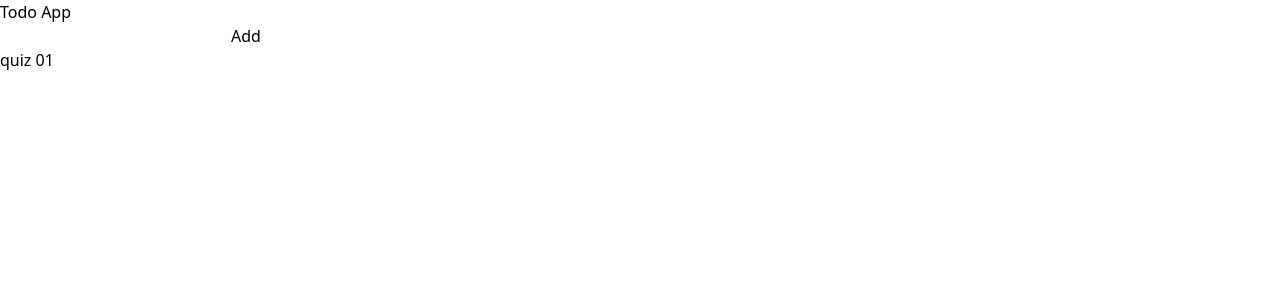
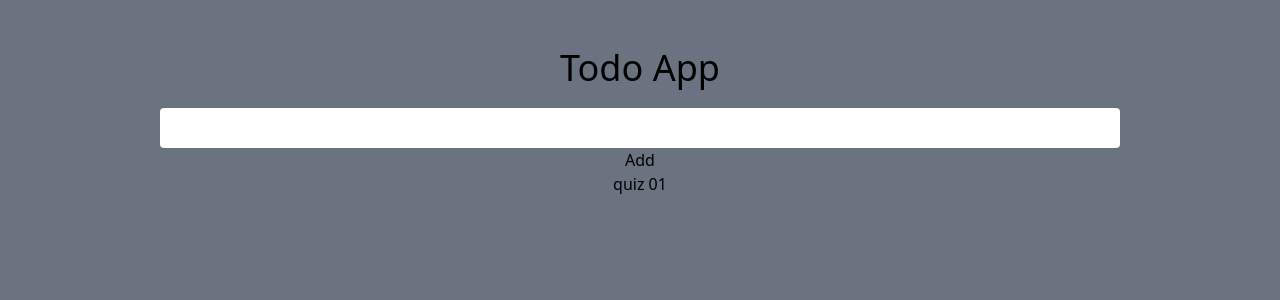
Before and after one commit to Jwasana/LC-Task, a Next.js app in the folder todo_app/: page / in a window 1280 px wide. Shown: the top 300 px of the page. Built offline with nearby package versions, Linux system fonts and the light colour scheme.

Commit message:
add style using tailwind css

```diff
--- a/todo_app/pages/_app.js
+++ b/todo_app/pages/_app.js
@@ -3,7 +3,13 @@ import '../styles/globals.css';
 
 
 const MyApp = ({ Component, pageProps }) => {
-  return <Component {...pageProps} />
+  return (
+    <div className="h-screen bg-gray-500 text-black-500" >
+       <Component {...pageProps} />
+
+    </div>
+
+  );
 }
 
 export default MyApp
--- a/todo_app/pages/index.js
+++ b/todo_app/pages/index.js
@@ -51,11 +51,15 @@ const Home = () => {
  };
 
   return (
-    <div>
-      <h1>Todo App</h1>
+    <div className="w-3/4 mx-auto text-center ">
+     <div className="pt-12">
+     <h1 className="text-4xl ">Todo App</h1>
 
-      <div>
-        <input type="text" value={todoItem} onChange={(e)=> setTodoitems(e.target.value)} />
+     </div>
+
+
+      <div className="pt-5">
+        <input type="text" className="w-full rounded text-gray-900 px-4 py-2 text-center" value={todoItem} onChange={(e)=> setTodoitems(e.target.value)} />
         <button type="button" onClick={handleAdd}>Add</button>
       </div>
 
```
